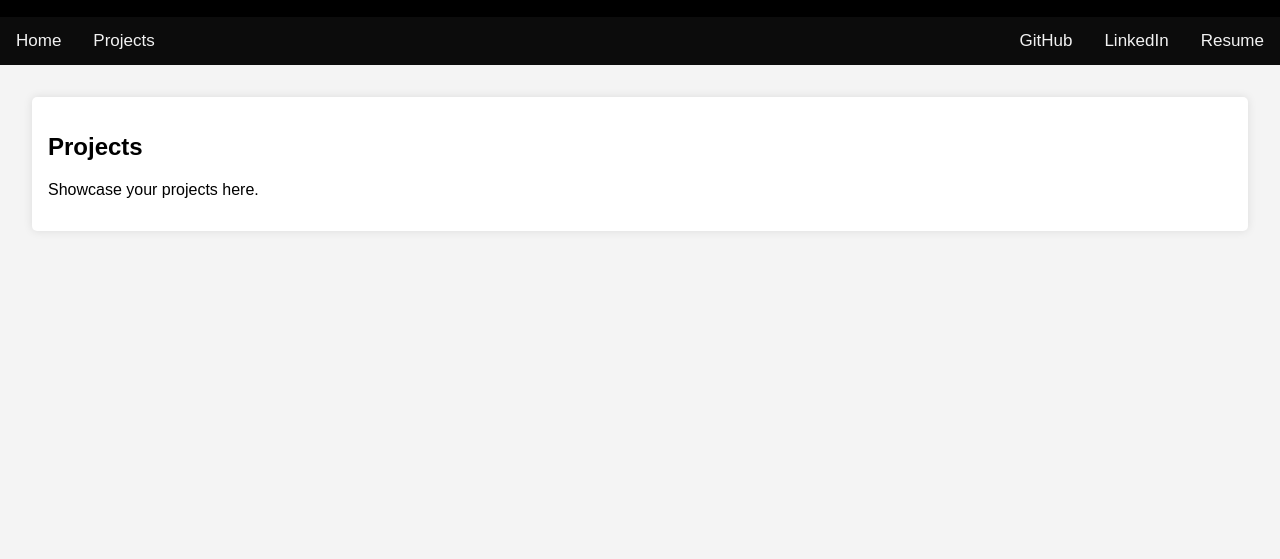
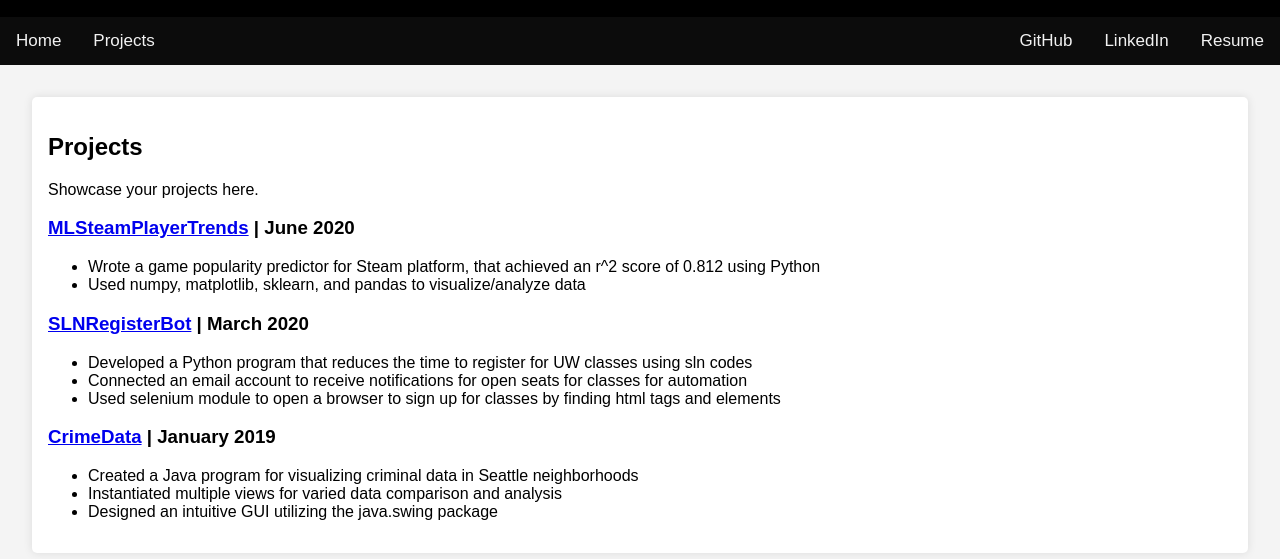
Before and after one commit to phoang7/philliphoang.github.io, a plain HTML site: page projects.html in a window 1280 px wide. Shown: the part 95-654 px from the top of the page. Drawn offline with Linux system fonts and the light colour scheme.

Commit message:
updated projects section

```diff
--- a/projects.html
+++ b/projects.html
@@ -25,6 +25,23 @@
     <section>
         <h2>Projects</h2>
         <p>Showcase your projects here.</p>
+        <h3><a href="https://github.com/phoang7/ml_steam_player_trends">MLSteamPlayerTrends</a> | June 2020 </h3>
+        <ul>
+            <li>Wrote a game popularity predictor for Steam platform, that achieved an r^2 score of 0.812 using Python</li>
+            <li>Used numpy, matplotlib, sklearn, and pandas to visualize/analyze data</li>
+        </ul>
+        <h3><a href="https://github.com/phoang7/sln_register_bot">SLNRegisterBot</a> | March 2020</h3>
+        <ul>
+            <li>Developed a Python program that reduces the time to register for UW classes using sln codes</li>
+            <li>Connected an email account to receive notifications for open seats for classes for automation</li>
+            <li>Used selenium module to open a browser to sign up for classes by finding html tags and elements</li>
+        </ul>
+        <h3><a href="https://github.com/phoang7/SeattleCrimeDataVisualizer">CrimeData</a> | January 2019</h3>
+        <ul>
+            <li>Created a Java program for visualizing criminal data in Seattle neighborhoods</li>
+            <li>Instantiated multiple views for varied data comparison and analysis</li>
+            <li>Designed an intuitive GUI utilizing the java.swing package</li>
+        </ul>
     </section>
 </body>
 </html>
```
Also changed, not shown: index.html (+1 -1 lines).
